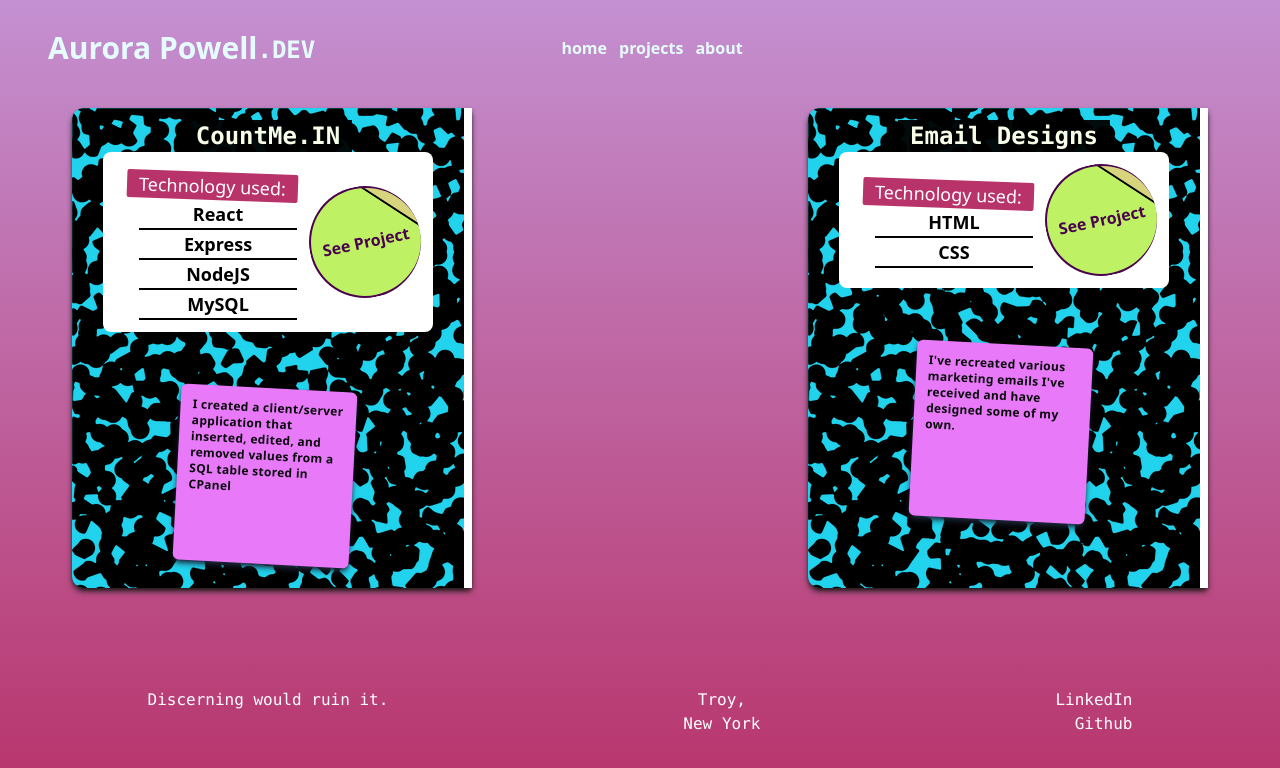
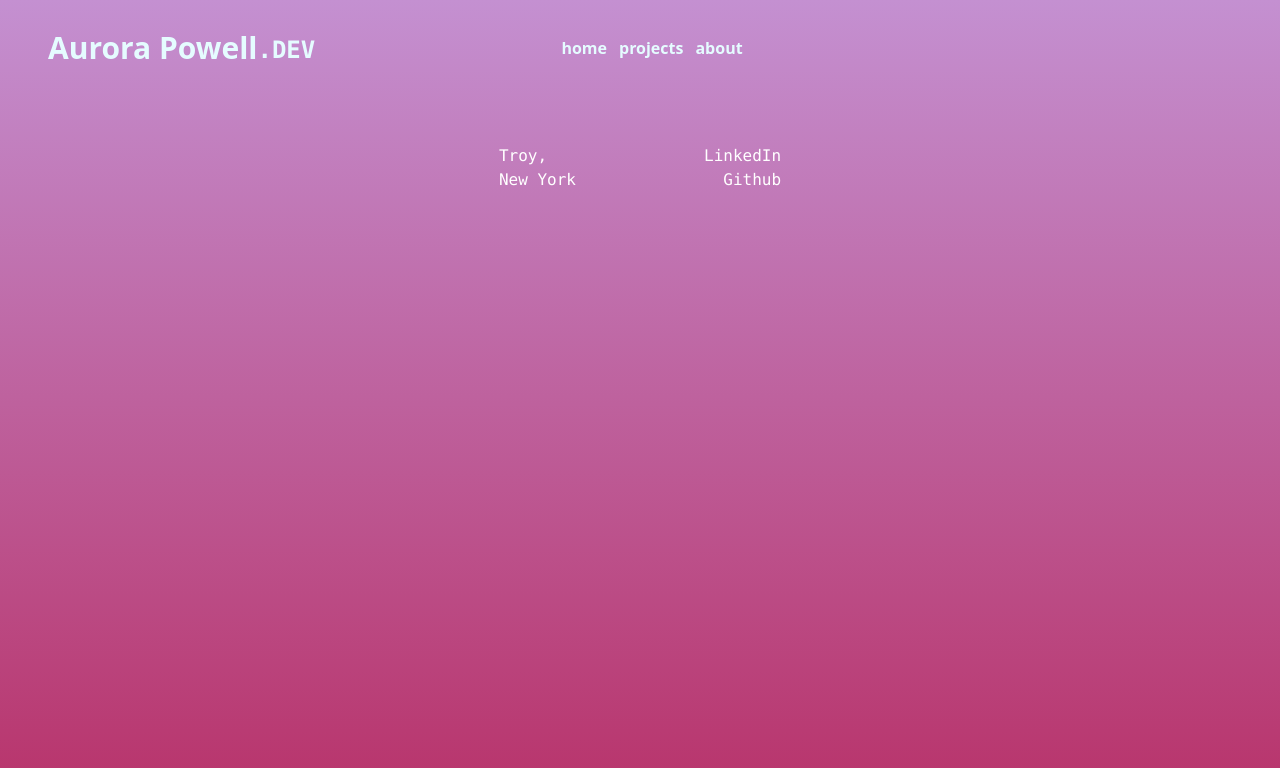
Before and after one commit to AuroraPowell/portfolio, a React (Vite) app in the folder client/: page /projects in a window 1280 px wide. Shown: the top 768 px of the page. Built offline with nearby package versions, Linux system fonts and the light colour scheme.

Commit message:
First night back
Figured out how to conditionally render the "modal" menu button on smaller screens. Also starting to think about front-page things.

```diff
--- a/client/src/components/About.jsx
+++ b/client/src/components/About.jsx
@@ -14,11 +14,11 @@ const About = () => {
         className="z-30 bg-cover p-3 flex flex-col items-center text-center
       font-bold font-mono text-[#E5FCFF] mx-auto relative"
       >
-        <InRoll>
-          <div className="relative rounded-full lg:size-64 md:size-52 -mb-24">
+        {/* <InRoll> */}
+          <div className="relative z-30 rounded-full lg:size-64 md:size-52 -mb-24">
             <img src={selfie} className="absolute rounded-full" />
           </div>
-        </InRoll>
+        {/* </InRoll> */}
 
         <div
           id="card"
@@ -35,7 +35,7 @@ const About = () => {
             <p className="py-3 text-xl lowercase">Aurora Powell</p>
             <div className="gap-9 pt-3">
               <p className="font-light p-2 ">
-                I am a full stack developer that has 10 years experience in
+                I am a full stack developer that has 6 years experience in
                 front-end web development. I graduated from Bridgewater College
                 with a Bachelor's Degree in Computer Science with a minor in
                 Art.{" "}
--- a/client/src/components/Footer.jsx
+++ b/client/src/components/Footer.jsx
@@ -6,11 +6,11 @@ const Footer = () => {
   const {host, pathname, key} = location
   return (
     <div
-      className={`flex flex-row h-28 mt-9 w-svw justify-around text-right
+      className={`flex flex-row h-28 mt-9 space-x-32 w-svw justify-center items-stretch text-right
     font-thin font-mono ${pathname === "/about" ? `text-fuchsia-950` : `text-white`}`}
     >
-      <div id="phrase">Discerning would ruin it.</div>
-      <p className="text-center">
+      {/* <div id="phrase">Discerning would ruin it.</div> */}
+      <p className="text-left">
         Troy, <br></br>New York
       </p>
       <div id="social" className="text-right">
--- a/client/src/components/Landing.jsx
+++ b/client/src/components/Landing.jsx
@@ -7,13 +7,18 @@ import Menu from "./functional/menu";
 import AnimatedPage from "./functional/AnimatedPage";
 
 const Landing = () => {
+
   const navigate = useNavigate();
 
   const Content = () => {
     return (
-      <div id="container" className="block flex-1 w-4/5 mx-auto">
-        <div id="landing-top" className=""><p>Thanks for checking out my portfolio.<br></br>Please have a look around. You never know what halls I'll be excavating out next.</p></div>
-        <div id="landing-middle" className="text-center min-h-screen"></div>
+      <div id="container" className="block flex-1 w-4/5 h-full mx-auto">
+        {/* <div id="landing-top" className=""><p>Thanks for checking out my portfolio.<br></br>Please have a look around. You never know what halls I'll be excavating out next.</p></div> */}
+        <div id="shape" className="border-4 inset-32 min-h-screen">
+
+          <div id="lower"><div id="upper">
+          </div></div>
+        </div>
       </div>
     );
   };
@@ -23,10 +28,13 @@ const Landing = () => {
       <div
         id="landing"
         className="flex flex-col min-h-screen overflow-hidden
+
         from-[#9ecdee] bg-gradient-to-b to-[#B8336A] via-[#C490D1]"
       >
         <Menu />
+
         <Content />
+
         <Footer />
       </div>
     </AnimatedPage>
--- a/client/src/components/Projects.jsx
+++ b/client/src/components/Projects.jsx
@@ -50,7 +50,7 @@ const Projects = () => {
 
     // const wideCardStyle = {``};
     // const tallCardStyle = {``};
-    const finalCardStyle =  (
+    const retiredCardStyle =  (
         <div
           id="project-content"
           style={compositionStyle}
@@ -117,31 +117,33 @@ const Projects = () => {
         </div>
     );
 
+    const finalCardStyle = (
+      <div id="card-border" className="bg-white w-3/5 h-1/3">
+        <div id="image">
+          </div>
+        <div id="info">
+        </div>
+      </div>
+    )
+
     return (finalCardStyle)
   };
   return (
-    <AnimatedPage>
+    // <AnimatedPage>
       <div
         className="min-h-screen overflow-hidden flex flex-col
       to-[#B8336A] from-[#C490D1] bg-gradient-to-b"
       >
         <Menu />
 
-        <div
-          id="card-loader"
-          className="flex flex-col flex-grow"
-        >
-          <div className="grid lg:grid-cols-2 md:grid-cols-1 md:gap-y-9 sm:grid-cols-1 sm:gap-y-9 gap-x-48">
+        <Card project={eventProj} className="flex-1"/>
+        <Card
+          project={emailProj} className="flex-1"
+        />
 
-            <Card project={eventProj} className="flex-1"/>
-            <Card
-              project={emailProj} className="flex-1"
-            />
-          </div>
-        </div>
         <Footer />
       </div>
-    </AnimatedPage>
+    // </AnimatedPage>
   );
 };
 export default Projects;
@@ -166,3 +168,14 @@ export default Projects;
   </div>
 </div>; */
 }
+
+
+// former card containers grid system
+{/* <div
+          id="card-loader"
+          className="flex flex-col flex-grow"
+        >
+          <div className="grid lg:grid-cols-2 md:grid-cols-1 md:gap-y-9 sm:grid-cols-1 sm:gap-y-9 gap-x-48">
+
+          </div>
+        </div> */}
--- a/client/src/components/functional/menu.jsx
+++ b/client/src/components/functional/menu.jsx
@@ -3,9 +3,16 @@ import React from "react";
 import { useNavigate } from "react-router-dom";
 import { GiHamburgerMenu } from "react-icons/gi";
 import { WiMoonAltWaxingCrescent3 } from "react-icons/wi";
+import { useState } from "react";
 
 const Menu = () => {
+  const [nav, setNav] = useState(false);
   const navigate = useNavigate();
+
+  const handleNav = () => {
+    setNav(!nav)
+  }
+
   const framework = (
     <div
       id="menu"
@@ -23,7 +30,15 @@ const Menu = () => {
         </div>
       </div>
       <div className="flex relative flex-grow items-center ">
-        <div className=" flex-grow invisible lg:visible gap-10">
+
+
+          {/* ----------------
+
+          v FIX THIS, STYLISTICALLY v
+
+          --------------------- */}
+
+        <div className={nav ? "absolute top-0 right-0 bg-purple-950 w-96 h-32" : "flex-grow invisible lg:visible gap-10"}>
           <button onClick={() => navigate("/")} className="px-3">
             home
           </button>
@@ -34,7 +49,7 @@ const Menu = () => {
         </div>
       </div>
 
-      <button className="absolute right-0 text-3xl mx-9 font-bold lg:invisible visible">
+      <button onClick={handleNav} className="absolute right-0 text-3xl mx-9 font-bold lg:invisible visible">
         <GiHamburgerMenu />
       </button>
       {/* <WiMoonAltWaxingCrescent3
```
Also changed, not shown: 1 other file (tests, documents, lock files or other folders).
